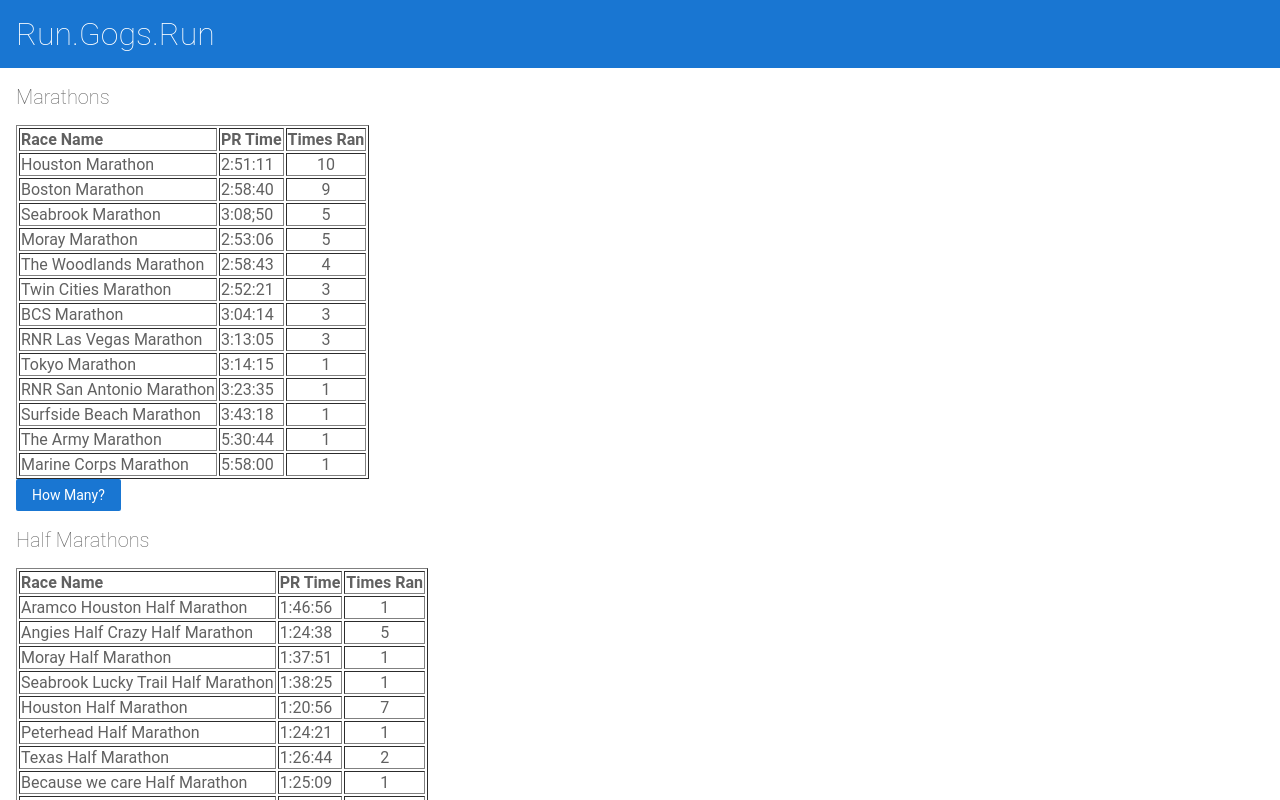
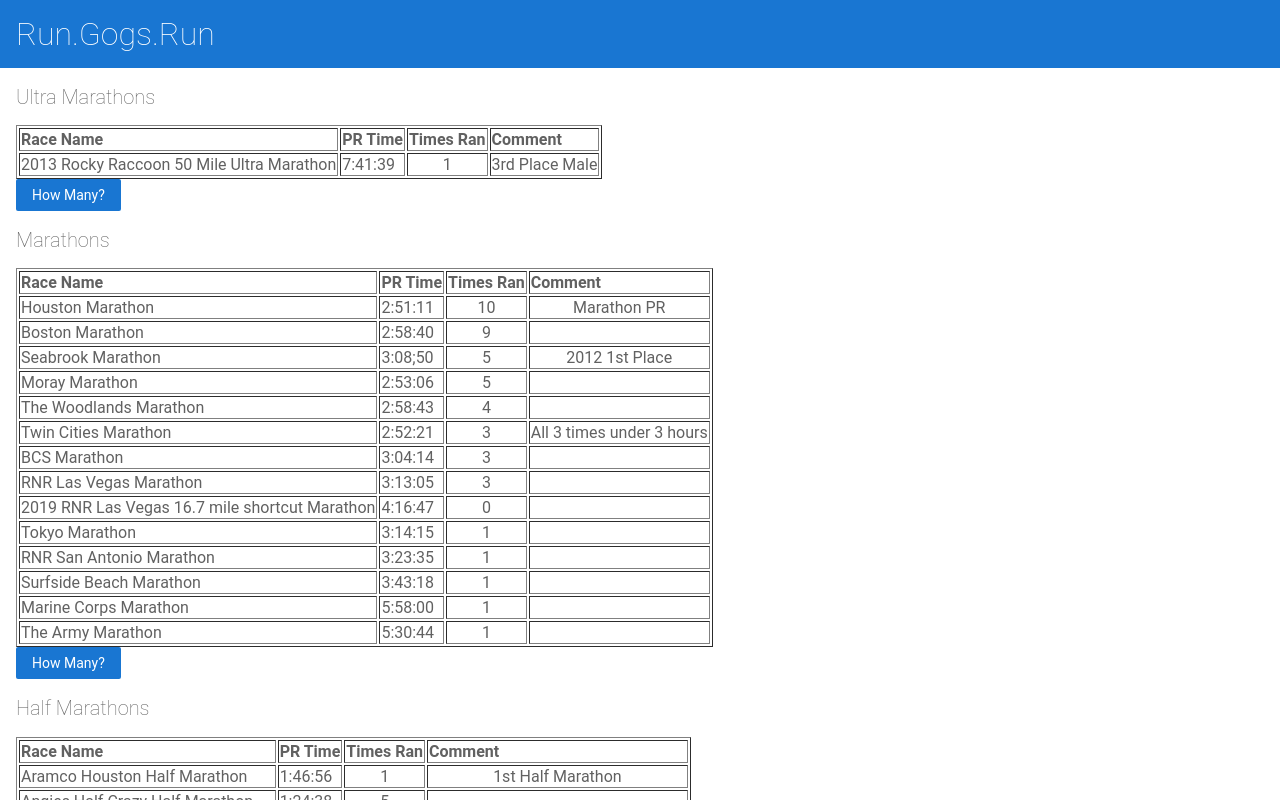
Before and after one commit to gchristie/rungogsrun, an Angular app: page / in a window 1280 px wide. Shown: the top 800 px of the page. Built offline with nearby package versions, Linux system fonts and the light colour scheme.

Commit message:
3 files modified

```diff
--- a/src/app/marathon-list/marathon-list.component.html
+++ b/src/app/marathon-list/marathon-list.component.html
@@ -1,4 +1,24 @@
 
+<h2>Ultra Marathons</h2>
+<table border=1>
+<TR style='font-weight: bold' >
+  <TD >Race Name</TD>
+  <TD>PR Time</TD>
+  <TD>Times Ran</TD>
+  <TD style="align:left">Comment</TD>
+</TR>
+<ng-container *ngFor="let race of racedata">
+ <ng-container *ngIf="race.racetype=='Ultra Marathon'">
+<TR   >
+  <TD >{{ race.name }} {{ race.racetype }} </TD>
+  <TD>{{ race.PR }}</TD>
+  <TD align="center">{{ race.count }} </TD>
+  <TD align="center">{{ race.comment }} </TD>
+</TR>
+</ng-container>
+</ng-container>
+</table>
+<button (click)="howmany('Ultra Marathon')"> How Many? </button>
 
 <h2>Marathons</h2>
 <table border=1>
@@ -6,7 +26,7 @@
   <TD >Race Name</TD>
   <TD>PR Time</TD>
   <TD>Times Ran</TD>
-  <!-- <TD style="align:left">Comment</TD> -->
+  <TD style="align:left">Comment</TD>
 </TR>
 <ng-container *ngFor="let race of racedata">
  <ng-container *ngIf="race.racetype=='Marathon'">
@@ -14,16 +34,12 @@
   <TD >{{ race.name }} {{ race.racetype }} </TD>
   <TD>{{ race.PR }}</TD>
   <TD align="center">{{ race.count }} </TD>
-  <!-- <TD align="center">{{ race.comment }} </TD> -->
+  <TD align="center">{{ race.comment }} </TD>
 </TR>
 </ng-container>
 </ng-container>
-
 </table>
-
-  <button (click)="howmanymarathons()">
-    How Many?
-  </button>
+<button (click)="howmany('Marathon')"> How Many? </button>
 
 <h2>Half Marathons</h2>
 <table border=1>
@@ -31,7 +47,7 @@
   <TD >Race Name</TD>
   <TD>PR Time</TD>
   <TD style="align:center">Times Ran</TD>
-  <!-- <TD style="align:left">Comment</TD> -->
+  <TD style="align:left">Comment</TD>
 </TR>
 <ng-container *ngFor="let race of racedata">
  <ng-container *ngIf="race.racetype=='Half Marathon'">
@@ -39,81 +55,9 @@
   <TD>{{ race.name}} {{ race.racetype }}  </TD>
   <TD>{{ race.PR }}</TD>
   <TD align="center">{{ race.count }} </TD>
-  <!-- <TD align="center">{{ race.comment }} </TD> -->
-</TR>
-</ng-container>
-</ng-container>
-
-</table>
-  <button (click)="howmanyhalfmarathons()">
-    How Many?
-  </button>
-
-
-<!-- <h2>10 K's</h2>
-<table border=1>
-<TR style='font-weight: bold' >
-  <TD >Race Name</TD>
-    <TD>PR Time</TD>
-      <TD style="align:center">Times Ran</TD>
-    </TR>
-<ng-container *ngFor="let race of racedata">
- <ng-container *ngIf="race.racetype=='10K'">
-<TR>
-  <TD>{{ race.name}} {{ race.racetype }}  </TD>
-  <TD>{{ race.PR }}</TD>
-  <TD align="center">{{ race.count }} </TD>
-</TR>
-</ng-container>
-</ng-container>
-
-</table>
-  <button (click)="aleft(0);">
-    How Many?
-</button> -->
-
-
-<!-- <h2>5 K's</h2>
-<table border=1>
-<TR style='font-weight: bold' >
-  <TD >Race Name</TD>
-    <TD>PR Time</TD>
-    <TD style="align:center">Times Ran</TD>
-</TR>
-<ng-container *ngFor="let race of racedata">
- <ng-container *ngIf="race.racetype=='5K'">
-<TR>
-  <TD>{{ race.name}} {{ race.racetype }}  </TD>
-  <TD>{{ race.PR }}</TD>
-  <TD align="center">{{ race.count }} </TD>
-</TR>
-</ng-container>
-</ng-container>
-
-</table>
-  <button (click)="aleft(0);">
-    How Many?
-</button> -->
-
-
-<h2>Other</h2>
-<table border=1>
-<TR style='font-weight: bold' >
-  <TD >Race Name</TD>
-  <TD>Time</TD>
-  <TD style="align:left">Comment</TD>
-</TR>
-<ng-container *ngFor="let race of racedata">
- <ng-container *ngIf="race.racetype=='ultra'">
-<TR>
-  <TD>{{ race.name}} {{ race.racetype }}  </TD>
-  <TD>{{ race.time }}</TD>
   <TD align="center">{{ race.comment }} </TD>
 </TR>
 </ng-container>
 </ng-container>
-
 </table>
-  <button (click)="aleft(0);">
-    How Many?
-</button>
+<button (click)="howmany('Half Marathon')"> How Many? </button>
--- a/src/app/marathon-list/marathon-list.component.ts
+++ b/src/app/marathon-list/marathon-list.component.ts
@@ -14,35 +14,18 @@ export class MarathonListComponent {
     window.alert('The product has been shared!');
   }
 
-  howmanymarathons()
-  {
-          var i;
-          var imarathons = 0;
-          for (i = 0; i < racedata.length; i++)
-          {
-             if (racedata[i].racetype.toString() == 'Marathon')
-             {
-               imarathons += racedata[i].count;
-              // racedata[i].racetype = 'Half Marathon';
-             }
-
-          }
-           window.alert(imarathons + ' Marathons');
-
- }
-
-  howmanyhalfmarathons()
+    howmany(racetype)
   {
           var i;
           var ihalfmarathons = 0;
           for (i = 0; i < racedata.length; i++)
           {
-             if (racedata[i].racetype.toString() == 'Half Marathon')
+             if (racedata[i].racetype.toString() == racetype)
              {
                ihalfmarathons += racedata[i].count;
              }
           }
-        window.alert(ihalfmarathons + ' Half-Marathons');
+        window.alert(ihalfmarathons + " " + racetype + " Races");
   }
 
 
--- a/src/app/racedata.ts
+++ b/src/app/racedata.ts
@@ -1,340 +1,52 @@
-export var racedata = [
-  {
-    name: 'Houston',
-    PR: '2:51:11',
-    count: 10,
-    racetype: 'Marathon',
-    comment: ''
-  }
+export var racedata =
+[
+//Ultra Marathons
+  { name:'2013 Rocky Raccoon 50 Mile',PR:'7:41:39',count:1,racetype:'Ultra Marathon',comment:'3rd Place Male'  }
+//Marathons
+ , { name:'Houston',PR:'2:51:11',count:10,racetype:'Marathon',comment:'Marathon PR'  }
+ , { name:'Boston',PR:'2:58:40',count:9,racetype:'Marathon',comment:''  }
+ , { name:'Seabrook',PR:'3:08;50',count :5,racetype:'Marathon',comment:'2012 1st Place'  }
+ , { name:'Moray',PR:'2:53:06',count :5,racetype:'Marathon',comment:''  }
+ , { name:'The Woodlands',PR:'2:58:43',count :4,racetype:'Marathon',comment:'' }
+ , { name:'Twin Cities',PR:'2:52:21',count :3,racetype:'Marathon',comment:'All 3 times under 3 hours' }
+ , { name:'BCS',PR:'3:04:14',count :3,racetype:'Marathon',comment:'' }
+ , { name:'RNR Las Vegas',PR:'3:13:05',count :3,racetype:'Marathon',comment:'' }
+ , { name:'2019 RNR Las Vegas 16.7 mile shortcut',PR:'4:16:47',count :0,racetype:'Marathon',comment:'' }
+ , { name:'Tokyo',PR:'3:14:15',count :1,racetype:'Marathon',comment:'' }
+ , { name:'RNR San Antonio',PR:'3:23:35',count :1,racetype:'Marathon',comment:'' }
+ , { name:'Surfside Beach',PR:'3:43:18',count :1,racetype:'Marathon',comment:'' }
 
-  ,
-  {
-    name: 'Boston',
-    PR: '2:58:40',
-    count: 9,
-    racetype: 'Marathon',
-    comment: ''
-  }
-  ,
-   {
-    name: 'Seabrook',
-    PR: '3:08;50',
-    count : 5,
-    racetype: 'Marathon',
-    comment: ''
-  }
-  ,
-  {
-    name: 'Moray',
-    PR: '2:53:06',
-    count : 5,
-    racetype: 'Marathon',
-    comment: ''
-  }
-,
-  {
-    name: 'The Woodlands',
-    PR: '2:58:43',
-    count : 4,
-    racetype: 'Marathon',
-    comment: ''
-  }
-  ,
-
-   {
-    name: 'Twin Cities',
-    PR: '2:52:21',
-    count : 3,
-    racetype: 'Marathon',
-    comment: ''
-  }
-  ,
-   {
-    name: 'BCS',
-    PR: '3:04:14',
-    count : 3,
-    racetype: 'Marathon',
-    comment: ''
-  }
-  ,
-  {
-    name: 'RNR Las Vegas',
-    PR:'3:13:05',
-    count : 3,
-    racetype: 'Marathon',
-    comment: ''
-  }
-  ,
-  {
-    name: 'Tokyo',
-    PR: '3:14:15',
-    count : 1,
-    racetype: 'Marathon',
-    comment: ''
-  }
-  ,
-  {
-    name: 'RNR San Antonio',
-    PR: '3:23:35',
-    count : 1,
-    racetype: 'Marathon',
-    comment: ''
-  }
-  ,
-  {
-    name: 'Surfside Beach',
-    PR: '3:43:18',
-    count : 1,
-    racetype: 'Marathon',
-    comment: ''
-  },
-
-  {
-    name: 'The Army',
-    PR: '5:30:44',
-    count : 1,
-    racetype: 'Marathon',
-    comment: ''
-  }
-
-   ,
-
-  {
-    name: 'Marine Corps',
-    PR: '5:58:00',
-    count : 1,
-    racetype: 'Marathon',
-    comment: ''
-  }
-
-   ,
-   {
-    name: 'Aramco Houston',
-    PR: '1:46:56',
-    count: 1,
-    racetype: 'Half Marathon',
-    comment: ''
-  }
-
-     ,
-   {
-    name: 'Angies Half Crazy' ,
-    PR: '1:24:38',
-    count: 5,
-    racetype: 'Half Marathon',
-    comment: ''
-  }
-      ,
-   {
-    name: 'Moray' ,
-    PR: '1:37:51',
-    count: 1,
-    racetype: 'Half Marathon',
-    comment: ''
-  }
-      ,
-   {
-    name: 'Seabrook Lucky Trail' ,
-    PR: '1:38:25',
-    count: 1,
-    racetype: 'Half Marathon',
-    comment: ''
-  }
-      ,
-   {
-    name: 'Houston' ,
-    PR: '	1:20:56',
-    count: 7,
-    racetype: 'Half Marathon',
-    comment: ''
-  }
-      ,
-   {
-    name: 'Peterhead' ,
-    PR: '1:24:21',
-    count: 1,
-    racetype: 'Half Marathon',
-    comment: ''
-  }
-      ,
-   {
-    name: 'Texas' ,
-    PR: '1:26:44',
-    count: 2,
-    racetype: 'Half Marathon',
-    comment: ''
-  }
-      ,
-   {
-    name: 'Because we care' ,
-    PR: '1:25:09',
-    count: 1,
-    racetype: 'Half Marathon',
-    comment: ''
-  }
-      ,
-   {
-    name: 'RNR San Antonio' ,
-    PR: '1:24:08',
-    count: 4,
-    racetype: 'Half Marathon',
-    comment: ''
-  }
-      ,
-   {
-    name: 'Sugar & Spice' ,
-    PR: '1:41:11',
-    count: 1,
-    racetype: 'Half Marathon',
-    comment: ''
-  }
-      ,
-   {
-    name: 'Love the Half' ,
-    PR: '1:36:16',
-    count: 1,
-    racetype: 'Half Marathon',
-    comment: ''
-  }
-      ,
-   {
-    name: 'Clear Lake City' ,
-    PR: '1:26:59',
-    count: 1,
-    racetype: 'Half Marathon',
-    comment: ''
-  }
-      ,
-   {
-    name: 'BCS' ,
-    PR: '1:24:43',
-    count: 2,
-    racetype: 'Half Marathon',
-    comment: ''
-  }
-      ,
-   {
-    name: 'Rhythm and Blues' ,
-    PR: '1:24:40',
-    count: 1,
-    racetype: 'Half Marathon',
-    comment: ''
-  }
-      ,
-   {
-    name: 'Disney Princess' ,
-    PR: '1:51:42',
-    count: 1,
-    racetype: 'Half Marathon',
-    comment: ''
-  }
-      ,
-   {
-    name: 'Biggest Loser' ,
-    PR: '1:32:58',
-    count: 1,
-    racetype: 'Half Marathon',
-    comment: ''
-  }
-      ,
-   {
-    name: 'La Porte' ,
-    PR: '1:32:53',
-    count: 1,
-    racetype: 'Half Marathon',
-    comment: ''
-  }
-      ,
-   {
-    name: 'Katy' ,
-    PR: '1:24:11',
-    count: 2,
-    racetype: 'Half Marathon',
-    comment: ''
-  }
-      ,
-   {
-    name: 'Surfside' ,
-    PR: '1:34:38',
-    count: 1,
-    racetype: 'Half Marathon',
-    comment: ''
-  }
-      ,
-   {
-    name: 'Dusk to Dawn' ,
-    PR: '1:50:50',
-    count: 1,
-    racetype: 'Half Marathon',
-    comment: ''
-  }
-      ,
-   {
-    name: 'RNR Dallas' ,
-    PR: '1:33:18',
-    count: 1,
-    racetype: 'Half Marathon',
-    comment: ''
-  }
-        ,
-   {
-    name: 'RNR Las Vegas' ,
-    PR: '2:48:22',
-    count: 1,
-    racetype: 'Half Marathon',
-    comment: ''
-  }
-        ,
-   {
-    name: 'Shiner' ,
-    PR: '1:30:00',
-    count: 1,
-    racetype: 'Half Marathon',
-    comment: ''
-  }
-         ,
-   {
-    name: 'Vintage Park' ,
-    PR: '1:30:16',
-    count: 1,
-    racetype: 'Half Marathon',
-    comment: ''
-  }
-         ,
-   {
-    name: 'Detroit Free Press' ,
-    PR: '2:52:44',
-    count: 1,
-    racetype: 'Half Marathon',
-    comment: ''
-  }
-         ,
-   {
-    name: 'Santa Hustle' ,
-    PR: '1:34:55',
-    count: 1,
-    racetype: 'Half Marathon',
-    comment: ''
-  }
-           ,
-   {
-    name: 'The Woodlands' ,
-    PR: '1:31:29',
-    count: 1,
-    racetype: 'Half Marathon',
-    comment: ''
-  }
-             ,
-   {
-    name: '2013 Rocky Raccoon 50 Mile' ,
-    time: '7:41:39',
-    count: 1,
-    racetype: 'ultra',
-    comment: '3rd Place Male'
-  }
+ , { name:'Marine Corps',PR:'5:58:00',count :1,racetype:'Marathon',comment:'' }
+  , { name:'The Army',PR:'5:30:44',count :1,racetype:'Marathon',comment:'' }
+  //Half Marathons
+ , { name:'Aramco Houston',PR:'1:46:56',count:1,racetype:'Half Marathon',comment:'1st Half Marathon' }
+ , { name:'Angies Half Crazy',PR:'1:24:38',count:5,racetype:'Half Marathon',comment:'' }
+ , { name:'Moray',PR:'1:37:51',count:1,racetype:'Half Marathon',comment:'' }
+ , { name:'Seabrook Lucky Trail',PR:'1:38:25',count:1,racetype:'Half Marathon',comment:'' }
+ , { name:'Houston',PR:'	1:20:56',count:7,racetype:'Half Marathon',comment:'Half Marathon PR' }
+ , { name:'Peterhead',PR:'1:24:21',count:1,racetype:'Half Marathon',comment:'' }
+ , { name:'Texas',PR:'1:26:44',count:2,racetype:'Half Marathon',comment:'' }
+ , { name:'Because we care',PR:'1:25:09',count:1,racetype:'Half Marathon',comment:'1st Place' }
+ , { name:'RNR San Antonio',PR:'1:24:08',count:4,racetype:'Half Marathon',comment:'' }
+ , { name:'Sugar & Spice',PR:'1:41:11',count:1,racetype:'Half Marathon',comment:'1st Place with Catherine' }
+ , { name:'Love the Half',PR:'1:36:16',count:1,racetype:'Half Marathon',comment:'' }
+ , { name:'Clear Lake City',PR:'1:26:59',count:1,racetype:'Half Marathon',comment:'1st Place' }
+ , { name:'BCS',PR:'1:24:43',count:2,racetype:'Half Marathon',comment:'' }
+ , { name:'Rhythm and Blues',PR:'1:24:40',count:1,racetype:'Half Marathon',comment:'' }
+ , { name:'Disney Princess',PR:'1:51:42',count:1,racetype:'Half Marathon',comment:'with Catherine' }
+ , { name:'Biggest Loser',PR:'1:32:58',count:1,racetype:'Half Marathon',comment:'' }
+ , { name:'La Porte',PR:'1:32:53',count:1,racetype:'Half Marathon',comment:'' }
+ , { name:'Katy',PR:'1:24:11',count:2,racetype:'Half Marathon',comment:'' }
+,  { name:'Surfside',PR:'1:34:38',count:1,racetype:'Half Marathon',comment:''  }
+ , { name:'Dusk to Dawn',PR:'1:50:50',count:1,racetype:'Half Marathon',comment:'ran woodlands Marathon in morning' }
+ , { name:'RNR Dallas',PR:'1:33:18',count:1,racetype:'Half Marathon',comment:''  }
+ , { name:'RNR Las Vegas',PR:'2:48:22',count:1,racetype:'Half Marathon',comment:''  }
+ , { name:'Shiner',PR:'1:30:00',count:1,racetype:'Half Marathon',comment:''  }
+ , { name:'Vintage Park',PR:'1:30:16',count:1,racetype:'Half Marathon',comment:''  }
+ , { name:'Detroit Free Press',PR:'2:52:44',count:1,racetype:'Half Marathon',comment:'after running 87 miles' }
+ , { name:'Santa Hustle',PR:'1:34:55',count:1,racetype:'Half Marathon',comment:'' }
+ , {  name:'The Woodlands',PR:'1:31:29',count:1,racetype:'Half Marathon',comment:'' }
 ];
-
-
 /*
 Copyright Google LLC. All Rights Reserved.
 Use of this source code is governed by an MIT-style license that
```
